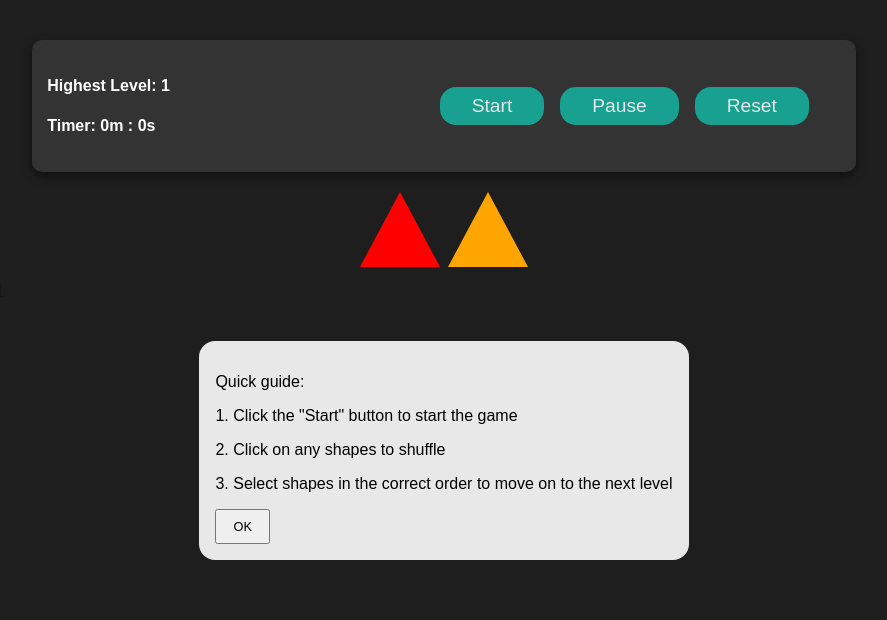
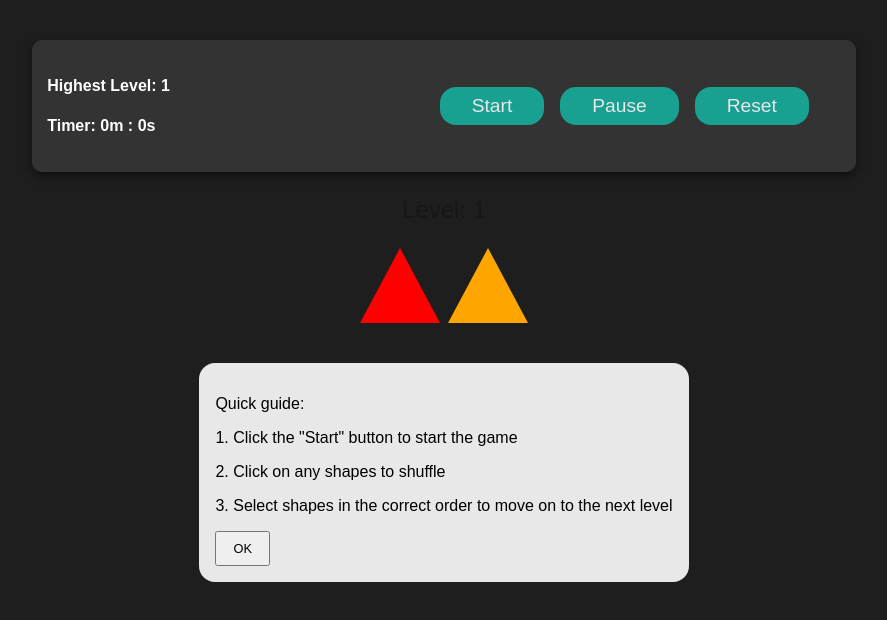
Before and after one commit to tinpham5614/mcolor-frontend-app, a Next.js app: page / in a window 1280 px wide. Shown: the top 620 px of the page, without its empty margins (196-1083 px from the left). Built offline with nearby package versions, Linux system fonts and the light colour scheme.

Commit message:
update level animation

```diff
--- a/src/app/page.js
+++ b/src/app/page.js
@@ -150,6 +150,8 @@ export default function Home() {
         </div>
       </div>
 
+      <Feedback feedback={`Level: ${level}`} />
+
       {!isReady ? (
         <div className="shapes-container">
           {combinations.map((item, index) => (
@@ -174,7 +176,7 @@ export default function Home() {
         </div>
       )}
 
-      <div className="level-info">Level: {level}</div>
+      <Feedback feedback={feedback} />
 
       <div className="shapes-container-random">
         {playerSequence.map((item, index) => (
@@ -182,11 +184,9 @@ export default function Home() {
         ))}
 
         {playerSequence.length !== 0 && (
-          <button onClick={handleClearAnswer}>⌫</button>
+          <button onClick={handleClearAnswer}>⌫ Delete</button>
         )}
       </div>
-
-      <Feedback feedback={feedback} />
 
       <dialog open={isOpen} className="dialog">
         <p>Quick guide:</p>
```
